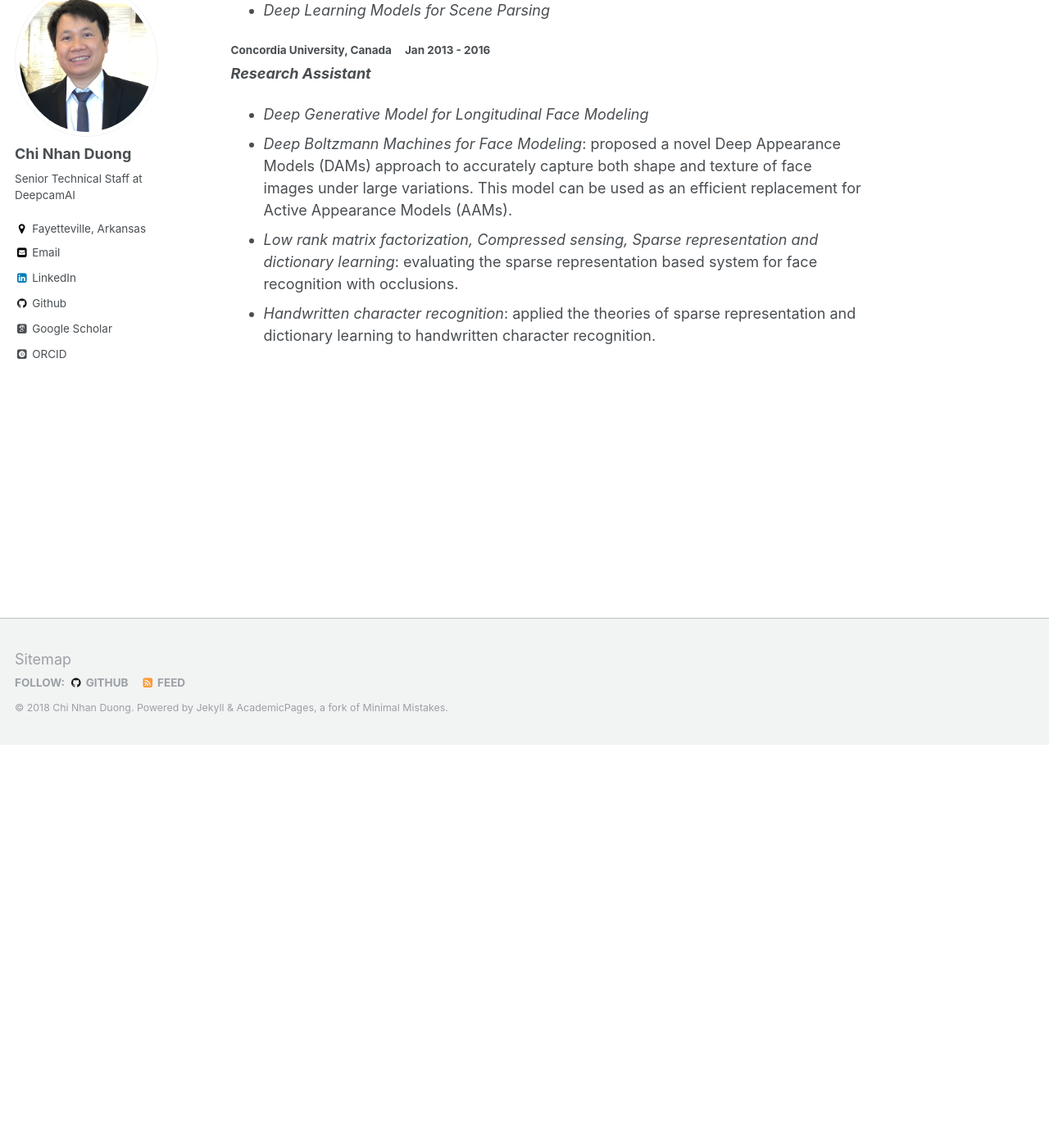
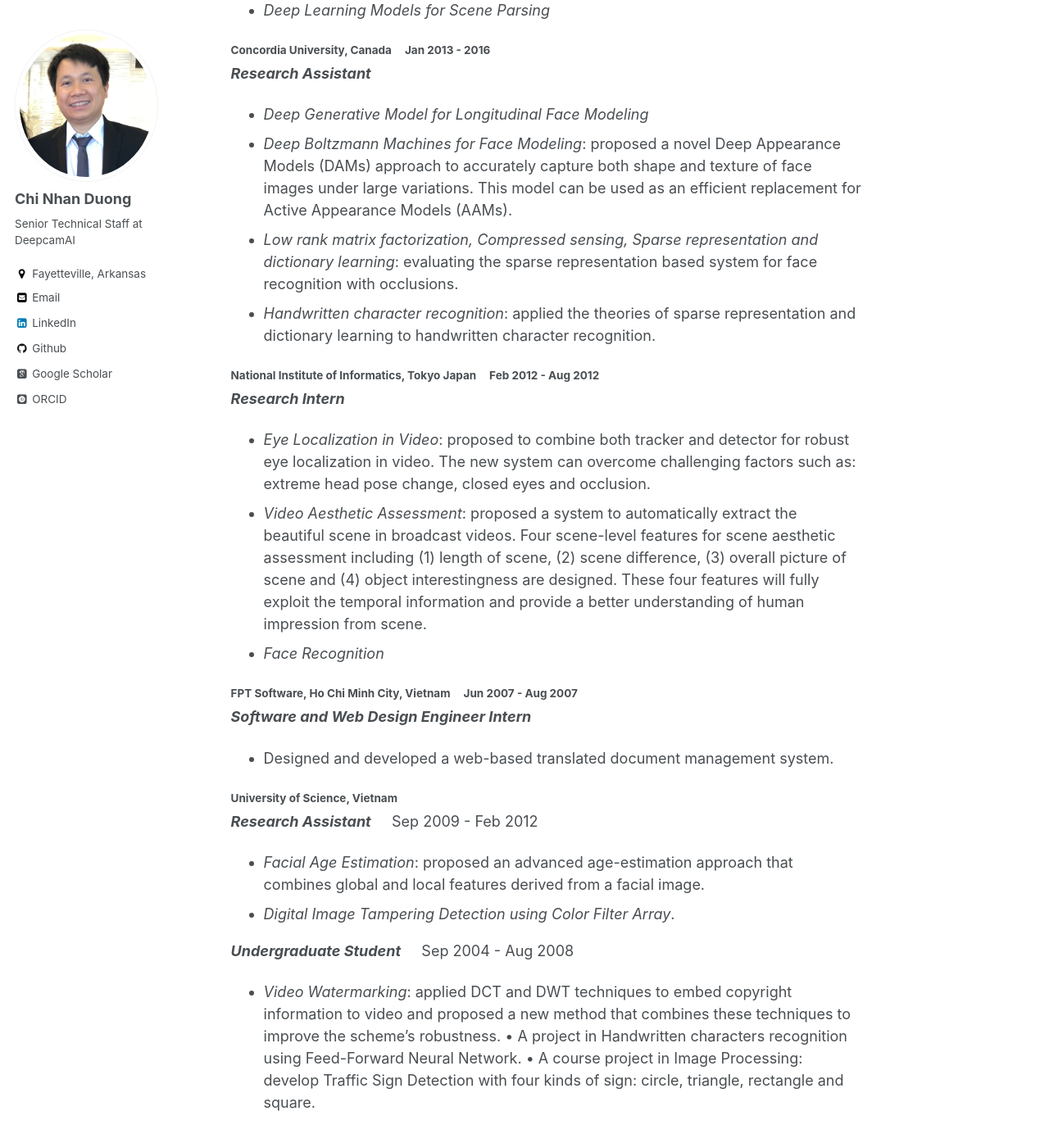
Before and after one commit to dcnhan/dcnhan.github.io, a Jekyll site: the page built from _pages/experience.md, in a window 1280 px wide and 1400 px high, scrolled down 490 px. Shown: the top 1395 px of the window at 82% size. Built offline with Jekyll 4.4.1, drawn with Linux system fonts in a browser that asks for light colours; some web fonts are replaced; some of the changed text lies outside the part shown.

Commit message:
Build website

```diff
--- a/_pages/experience.md
+++ b/_pages/experience.md
@@ -22,3 +22,33 @@ author_profile: true
 Models (DAMs) approach to accurately capture both shape and texture of face images under large variations. This model can be used as an efficient replacement for Active Appearance Models (AAMs).
 * *Low rank matrix factorization, Compressed sensing, Sparse representation and dictionary learning*: evaluating the sparse representation based system for face recognition with occlusions.
 * *Handwritten character recognition*: applied the theories of sparse representation and dictionary learning to handwritten character recognition.
+
+#### National Institute of Informatics, Tokyo Japan &nbsp;&nbsp;&nbsp; Feb 2012 - Aug 2012
+***Research Intern***
+* *Eye Localization in Video*: proposed to combine both tracker and detector for robust eye localization in video. The new system can overcome challenging factors such as: extreme head pose change, closed eyes and occlusion.
+* *Video Aesthetic Assessment*: proposed a system to automatically extract the beautiful scene in broadcast videos. Four scene-level features for scene aesthetic assessment including (1) length of scene, (2) scene difference, (3) overall picture of scene and (4) object interestingness are designed. These four features will fully exploit the temporal information and provide a better understanding of human impression from scene.
+* *Face Recognition*
+
+#### FPT Software, Ho Chi Minh City, Vietnam &nbsp;&nbsp;&nbsp; Jun 2007 - Aug 2007
+***Software and Web Design Engineer Intern***
+* Designed and developed a web-based translated document management system.
+
+#### University of Science, Vietnam
+***Research Assistant*** &nbsp;&nbsp;&nbsp; Sep 2009 - Feb 2012
+* *Facial Age Estimation*: proposed an advanced age-estimation approach that combines global and local features derived from a facial image.
+* *Digital Image Tampering Detection using Color Filter Array*.
+
+***Undergraduate Student*** &nbsp;&nbsp;&nbsp; Sep 2004 - Aug 2008
+* *Video Watermarking*: applied DCT and DWT techniques to embed copyright information to video and proposed a new method that combines these techniques to improve the scheme’s robustness.
+• A project in Handwritten characters recognition using Feed-Forward Neural Network.
+• A course project in Image Processing: develop Traffic Sign Detection with four kinds
+of sign: circle, triangle, rectangle and square.
+
+## Project Experience
+#### Cylab Biometrics Center, Carnegie Mellon University, USA
+* *Face Matching SDK*
+* *Face Analysis SDK for age and gender estimation*
+* *Long range face matching*
+
+#### Vietnam National University, Vietnam
+* *Efficient Face Retrieval In Large Scale Video Archives* (2012 - 2013)
```
